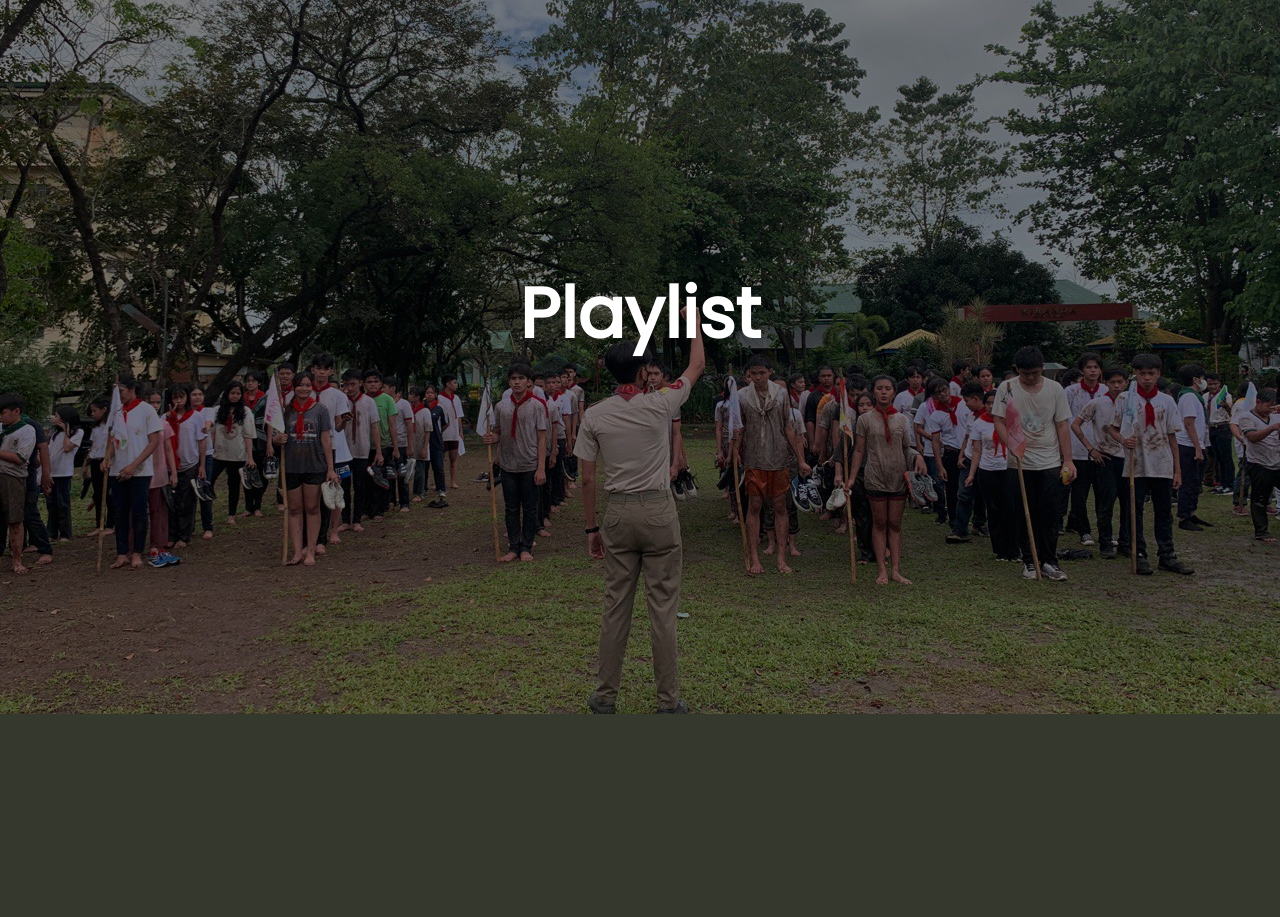
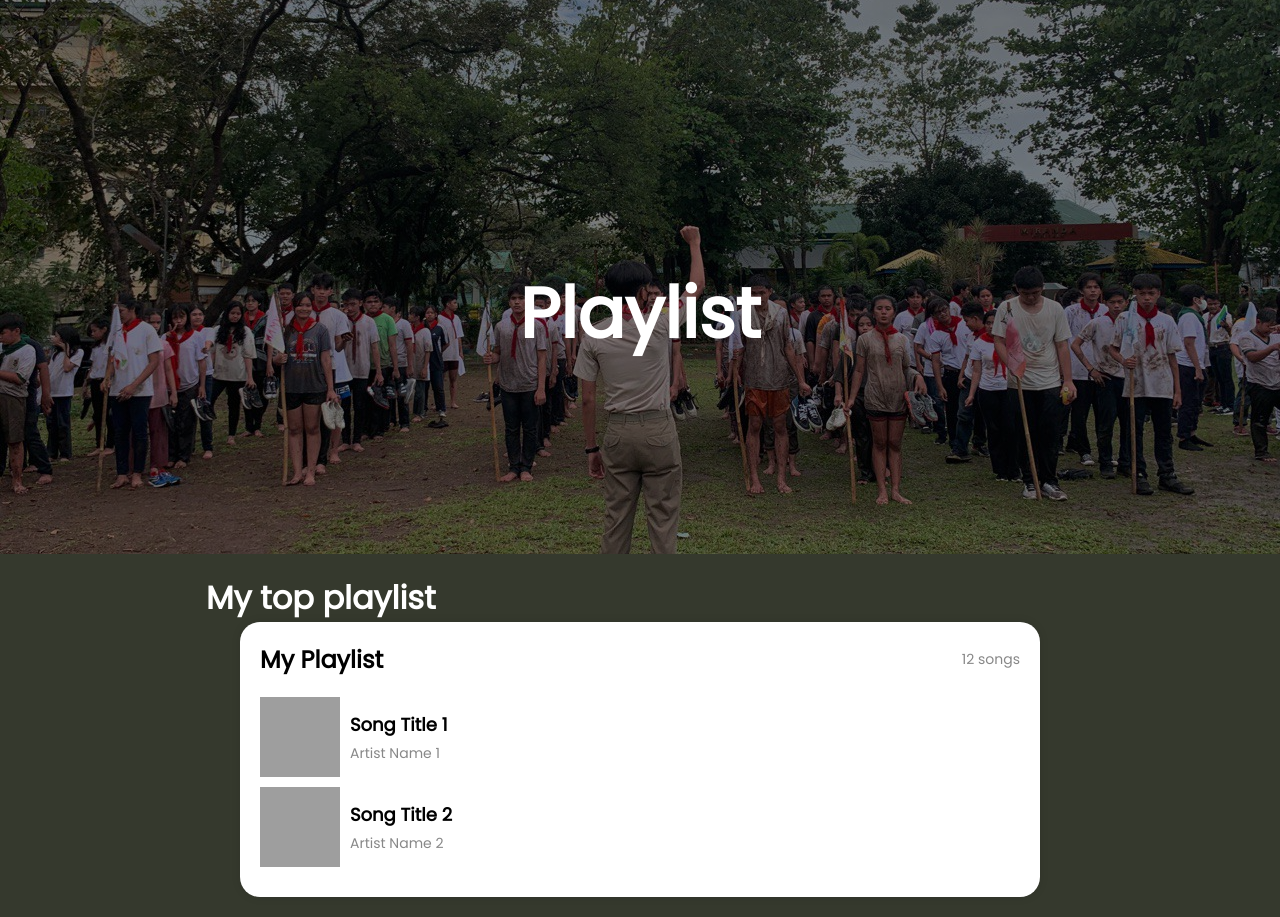
Before and after one commit to zafajardo9/anotherPortfolio, a plain HTML site: page Playlist.html in a window 1280 px wide. Shown: the part 86-1003 px from the top of the page. Before the commit the page ends 800 px from the top, so only its background shows below. Drawn offline with Linux system fonts and the light colour scheme; grey boxes are pictures that could not be loaded.

Commit message:
playlist done, finish profile

```diff
--- a/Playlist.html
+++ b/Playlist.html
@@ -1,6 +1,7 @@
 <html>
 	<head>
 		<link rel="stylesheet" type="text/css" href="style/style.css">
+		<link rel="stylesheet" type="text/css" href="style/playlist.css">
 		<title>Playlist</title>
 
 	</head>
@@ -21,7 +22,46 @@
 				<div class="title">
 					<h1>Playlist</h1>
 				</div>
-				<div class="button">
+
 			</header>
+
+			<div class="container">
+				<div class="main-container">
+					<div class="content-details">
+
+						<h1>My top playlist</h1>
+
+					</div>
+
+					<div class="playlist">
+						<div class="playlist-header">
+						  <h1 class="playlist-title">My Playlist</h1>
+						  <span class="playlist-count">12 songs</span>
+						</div>
+
+						<div class="playlist-item">
+						  <img class="playlist-item-img" src="https://upload.wikimedia.org/wikipedia/en/e/e8/Taylor_Swift_-_Red.png" alt="Song 1">
+						  <div class="playlist-item-details">
+							<h2 class="playlist-item-title">Song Title 1</h2>
+							<p class="playlist-item-artist">Artist Name 1</p>
+						  </div>
+						</div>
+
+						<div class="playlist-item">
+						  <img class="playlist-item-img" src="https://upload.wikimedia.org/wikipedia/en/e/e8/Taylor_Swift_-_Red.png" alt="Song 2">
+						  <div class="playlist-item-details">
+							<h2 class="playlist-item-title">Song Title 2</h2>
+							<p class="playlist-item-artist">Artist Name 2</p>
+						  </div>
+						</div>
+
+						<!-- Add here -->
+
+					</div>
+
+
+				</div>
+
+			</div>
 		</body>
 </html>
--- /dev/null
+++ b/style/playlist.css
@@ -0,0 +1,75 @@
+
+
+/* playlist taylor swift songs and nobita */
+
+
+.container {
+    padding: 20px;
+    width: 100%;
+}
+
+.main-container {
+
+    margin: auto;
+    width: 70%;
+
+}
+
+
+.content-details h1 {
+    color: #fff;
+}
+
+.playlist {
+    border-radius: 20px;
+    max-width: 800px;
+    margin: 0 auto;
+    background-color: #fff;
+    box-shadow: 0 0 10px rgba(0, 0, 0, 0.1);
+    padding: 20px;
+  }
+
+  .playlist-header {
+    display: flex;
+    align-items: center;
+    justify-content: space-between;
+    margin-bottom: 20px;
+  }
+
+  .playlist-title {
+    font-size: 24px;
+    font-weight: bold;
+  }
+
+  .playlist-count {
+    font-size: 14px;
+    color: #888;
+  }
+
+  .playlist-item {
+    display: flex;
+    align-items: center;
+    margin-bottom: 10px;
+  }
+
+  .playlist-item-img {
+    width: 80px;
+    height: 80px;
+    object-fit: cover;
+    margin-right: 10px;
+  }
+
+  .playlist-item-details {
+    flex: 1;
+  }
+
+  .playlist-item-title {
+    font-size: 18px;
+    font-weight: bold;
+    margin-bottom: 5px;
+  }
+
+  .playlist-item-artist {
+    font-size: 14px;
+    color: #888;
+  }
--- a/style/style.css
+++ b/style/style.css
@@ -19,7 +19,7 @@ body {
 }
 header {
     background-image:linear-gradient(rgba(0,0,0,0.5),rgba(0,0,0,0.5)), url(../asset/homePagedeylan.png);
-    height: 100vh;
+    height: 80vh;
     background-size: cover;
     background-position: center;
 }
@@ -89,3 +89,21 @@ header {
     background-color: #fff;
     color: #000;
 }
+
+
+.center-container {
+    padding: 50px;
+    width: 100%;
+    align-items: center;
+    display: flex;
+}
+  .download-button {
+
+    margin: auto;
+    padding: 10px 20px;
+    background-color: #4caf50;
+    color: #fff;
+    text-decoration: none;
+    font-size: 16px;
+    border-radius: 4px;
+  }
```
Also changed, not shown: Profile.html (+4 -8 lines), index.html (+6 -0 lines).
